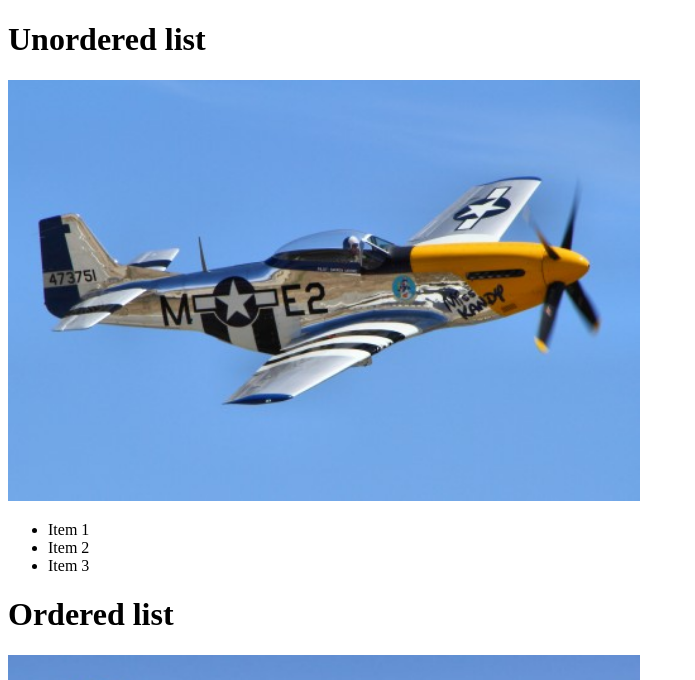
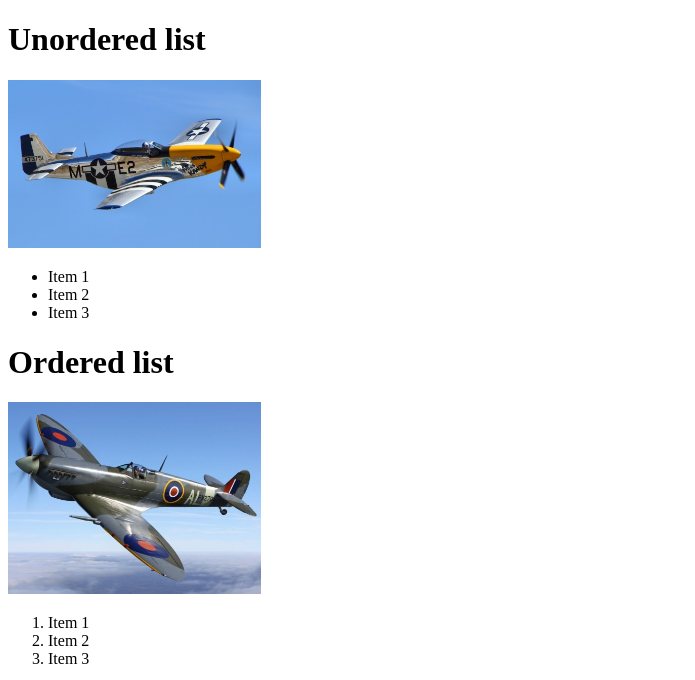
Before and after one commit to gisdsh/gisdsh.github.io, a plain HTML site: page index.html in a window 1280 px wide. Shown: the top 680 px of the page, without its empty margins (0-695 px from the left). Drawn offline with Linux system fonts and the light colour scheme.

Commit message:
Images resized

```diff
--- a/index.html
+++ b/index.html
@@ -7,7 +7,7 @@
   <body>
 
     <h1>Unordered list</h1>
-    <img src="media/P51.jpg" alt="North American P-51 Mustang" width="50%">
+    <img src="media/P51.jpg" alt="North American P-51 Mustang" width="20%">
     <ul>
       <li>Item 1</li>
       <li>Item 2</li>
@@ -15,7 +15,7 @@
     </ul>
 
     <h1>Ordered list</h1>
-    <img src="media/Spitfire.jpg" alt="Supermarine Spitfire" width="50%">
+    <img src="media/Spitfire.jpg" alt="Supermarine Spitfire" width="20%">
     <ol>
       <li>Item 1</li>
       <li>Item 2</li>
```
